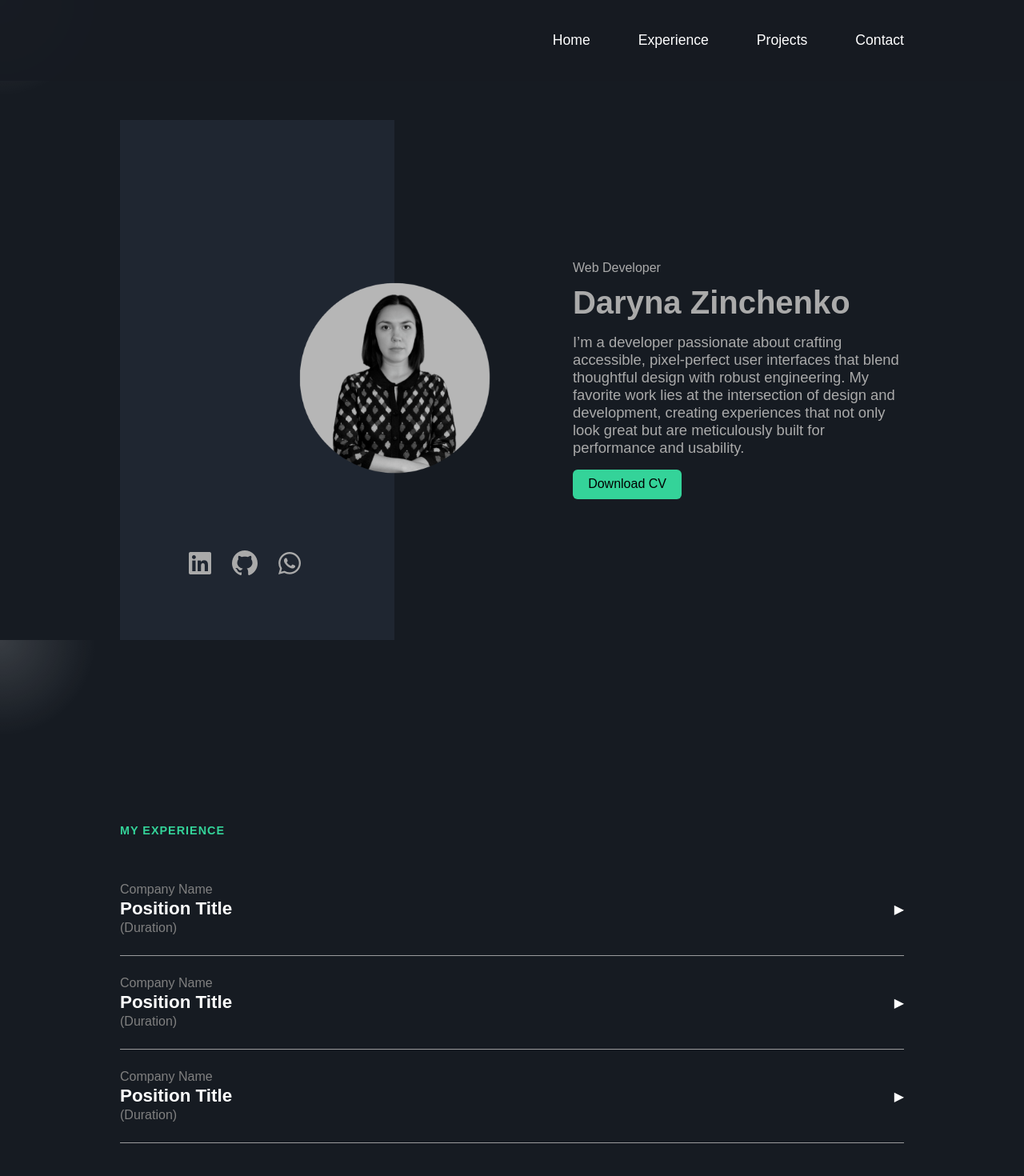
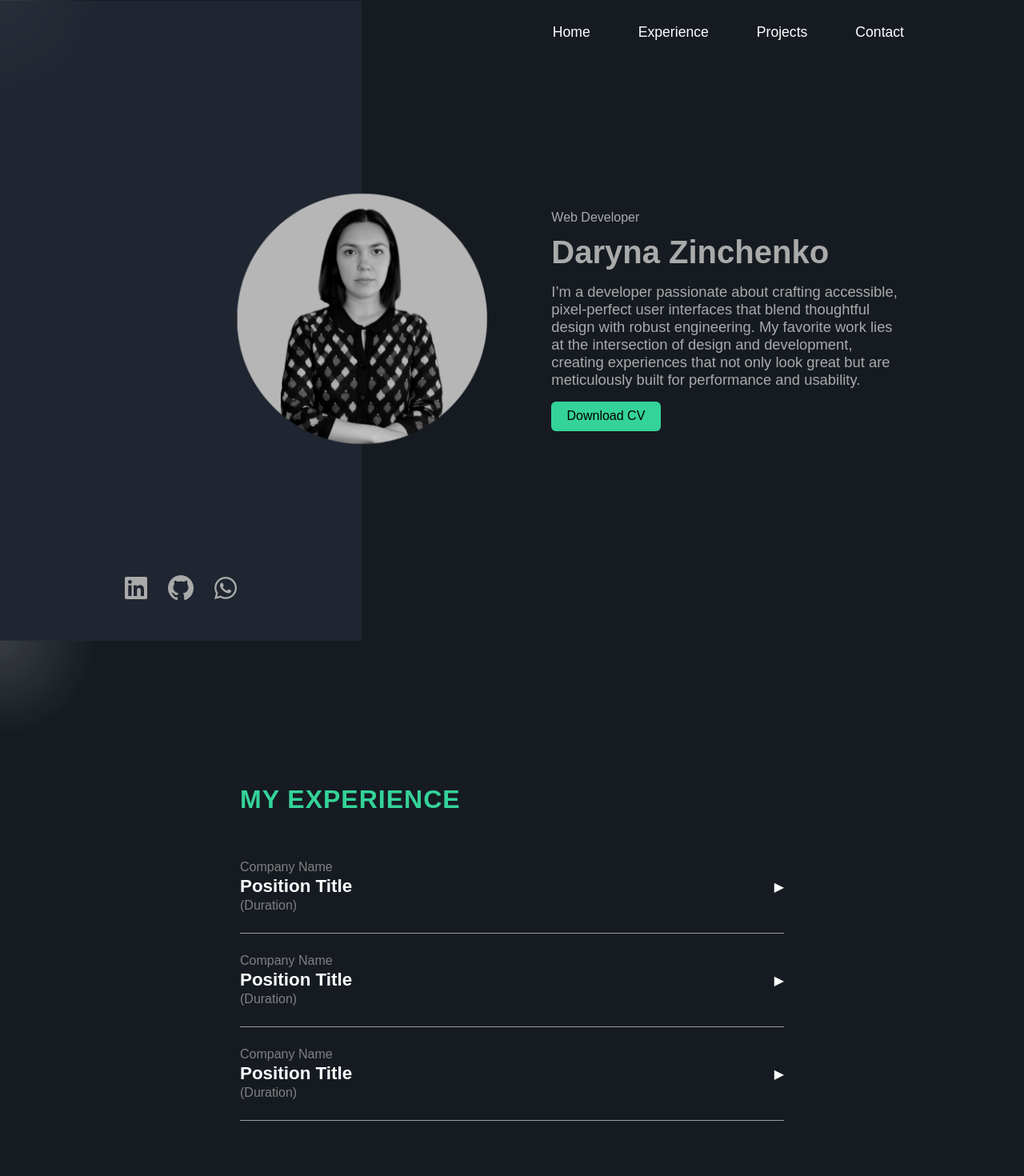
Before and after one commit to darynazin/portfolio, a React (Vite) app: page / in a window 1280 px wide. Shown: the top 1470 px of the page at 80% size. Built offline with nearby package versions, Linux system fonts and the light colour scheme.

Commit message:
add intersrctionObserver hor header and refine styles

```diff
--- a/src/App.css
+++ b/src/App.css
@@ -11,14 +11,17 @@ html, body, #root {
   height: 100%;
 }
 
+p {
+  font-size: 16px;
+}
+
 .main-container {
   display: flex;
   flex-direction: column;
   justify-content: space-between;
-  padding: 0 150px 150px 150px;
   position: relative;
 }
 
-.main-container > *:nth-child(n+2) {
-    padding-top: 150px;
+.main-container section:not(:first-of-type) {
+    padding: 100px 300px;
 }
--- a/src/components/Contacts/Contacts.scss
+++ b/src/components/Contacts/Contacts.scss
@@ -3,7 +3,7 @@
   justify-content: space-between;
   color: #fff;
   gap: 3rem;
-  padding-top: 5rem;
+  padding-top: 1rem;
 
   &-left {
     flex: 1;
@@ -11,7 +11,7 @@
 
   &-subtitle {
     color: #34d399;
-    font-size: 0.9rem;
+    font-size: 2rem;
     margin-bottom: 2rem;
     text-transform: uppercase;
     letter-spacing: 1px;
--- a/src/components/Contacts/Contacts.tsx
+++ b/src/components/Contacts/Contacts.tsx
@@ -14,9 +14,12 @@ function Contacts() {
   }
 
   return (
-    <section className="contact" id="contact">
+    <section>
+    <h4 className="contact-subtitle">Contact</h4>
+    <div className="contact" id="contact">
+
       <div className="contact-left">
-        <h4 className="contact-subtitle">Contact</h4>
+
         <h2 className="contact-title">
           Let’s Build Something <span>Awesome</span> – Message Me!
         </h2>
@@ -88,7 +91,6 @@ function Contacts() {
               options={[
                 { value: "", label: "Select enquiry type" },
                 { value: "project", label: "Project Idea" },
-                { value: "help", label: "Need Help" },
                 { value: "collab", label: "Collaboration" },
                 { value: "other", label: "Other" },
               ]}
@@ -120,6 +122,7 @@ function Contacts() {
           <button type="submit" className="btn-submit" disabled={state.submitting}>Send Message</button>
         </form>
       </div>
+    </div>
     </section>
   );
 }
--- a/src/components/Exporience/Experience.scss
+++ b/src/components/Exporience/Experience.scss
@@ -1,7 +1,7 @@
 .accordion {
   &-header {
     color: #34d399;
-    font-size: 0.9rem;
+    font-size: 2rem;
     margin-bottom: 2rem;
     text-transform: uppercase;
     letter-spacing: 1px;
--- a/src/components/Exporience/Experience.tsx
+++ b/src/components/Exporience/Experience.tsx
@@ -6,7 +6,7 @@ function Experience() {
   const [activeIndex, setActiveIndex] = useState<number | null>(null);
 
   return (
-    <div id="experience">
+    <section id="experience">
       <div className="accordion">
         <h1 className="accordion-header">My Experience</h1>
         {experienceData.map(({ title, content }, idx) => (
@@ -28,7 +28,7 @@ function Experience() {
           </div>
         ))}
       </div>
-    </div>
+    </section>
   );
 }
 
--- a/src/components/Header/Header.scss
+++ b/src/components/Header/Header.scss
@@ -1,10 +1,10 @@
 .navbar {
   position: fixed;
   top: 0;
-  left: 0;
+  right: 0;
   width: 100%;
-  background-color: #161b22f4;
-  padding: 40px 150px;
+  // background-color: #161b22f4;
+  padding: 30px 150px 20px 150px;
 
   z-index: 1000;
   list-style: none;
@@ -19,4 +19,10 @@
       text-decoration: underline;
     }
   }
+
 }
+
+.scrolled {
+    background-color: #161b22f4;
+    padding: 20px 150px;
+  }
--- a/src/components/Header/Header.tsx
+++ b/src/components/Header/Header.tsx
@@ -1,16 +1,42 @@
+import { useEffect, useState, useRef } from "react"
 import "./Header.scss"
 
 function Header() {
+  const [scrolled, setScrolled] = useState(false)
+  const topRef = useRef(null)
+
+  useEffect(() => {
+    const options = {
+      root: null,
+      rootMargin: "0px",
+      threshold: 1.0,
+    }
+
+    const observer = new IntersectionObserver(([entry]) => {
+      setScrolled(!entry.isIntersecting)
+    }, options)
+
+    if (topRef.current) observer.observe(topRef.current)
+
+    return () => {
+      if (topRef.current) observer.unobserve(topRef.current)
+    }
+  }, [])
+
   return (
-    <nav>
-      <ul className="navbar">
+    <>
+      <div ref={topRef} style={{ height: "1px" }} />
+
+      <nav >
+        <ul className={scrolled ? "navbar scrolled" : "navbar"}>
           <li><a href="#home">Home</a></li>
           <li><a href="#experience">Experience</a></li>
           <li><a href="#projects">Projects</a></li>
           <li><a href="#contact">Contact</a></li>
         </ul>
       </nav>
+    </>
   )
 }
 
-export default Header
+export default Header;
--- a/src/components/Hero/Hero.scss
+++ b/src/components/Hero/Hero.scss
@@ -1,14 +1,16 @@
 .hero {
   display: flex;
   height: 100vh;
+   padding-right: 150px;
 
   &-text {
     display: flex;
     flex-direction: column;
     align-items: flex-end;
     justify-content: center;
-    width: 65%;
+    width: 60%;
     text-align: left;
+
 
     &-content{
       width: 65%;
@@ -44,10 +46,10 @@
     position: relative;
     display: flex;
     align-items: flex-end;
-        height: 100%;
-    width: 35%;
+    height: 100%;
+    width: 40%;
     background-color: #232b36c2;
-    padding: 5rem;
+    padding: 0 0 50px 150px;
   }
 
   &-image {
--- a/src/components/Hero/Hero.tsx
+++ b/src/components/Hero/Hero.tsx
@@ -3,8 +3,8 @@ import DarynaPhoto from "../../assets/daryna.png"
 
 function Hero() {
   return (
-    <>
-      <div className="hero" id="home">
+
+    <section className="hero" id="home">
       <div className="hero-image-container">
         <div className="hero-image">
           <img src={DarynaPhoto} alt="Profile" />
@@ -28,8 +28,8 @@ function Hero() {
 
       </div>
 
-      </div>
-    </>
+    </section>
+
   )
 }
 
--- a/src/components/Projects/Projects.scss
+++ b/src/components/Projects/Projects.scss
@@ -3,7 +3,7 @@
 
   h2 {
     color: #34d399;
-    font-size: 0.9rem;
+    font-size: 2rem;
     margin-bottom: 1rem;
     text-transform: uppercase;
     letter-spacing: 1px;
--- a/src/components/Stack/Stack.scss
+++ b/src/components/Stack/Stack.scss
@@ -4,7 +4,7 @@
 
   &-title {
     color: #34d399;
-    font-size: 0.9rem;
+    font-size: 2rem;
     margin-bottom: 5rem;
     text-transform: uppercase;
     letter-spacing: 1px;
--- a/src/components/Stack/Stack.tsx
+++ b/src/components/Stack/Stack.tsx
@@ -3,7 +3,7 @@ import { stack } from "../../data/stack";
 
 const Stack: React.FC = () => {
   return (
-    <div className="stack">
+    <section className="stack">
       <h4 className="stack-title">My Stack</h4>
       {stack.map((section) => (
         <div key={section.title} className="stack-section">
@@ -18,7 +18,7 @@ const Stack: React.FC = () => {
           </div>
         </div>
       ))}
-    </div>
+    </section>
   );
 };
 
```
Lines whose indentation alone changed are shown as unchanged.
